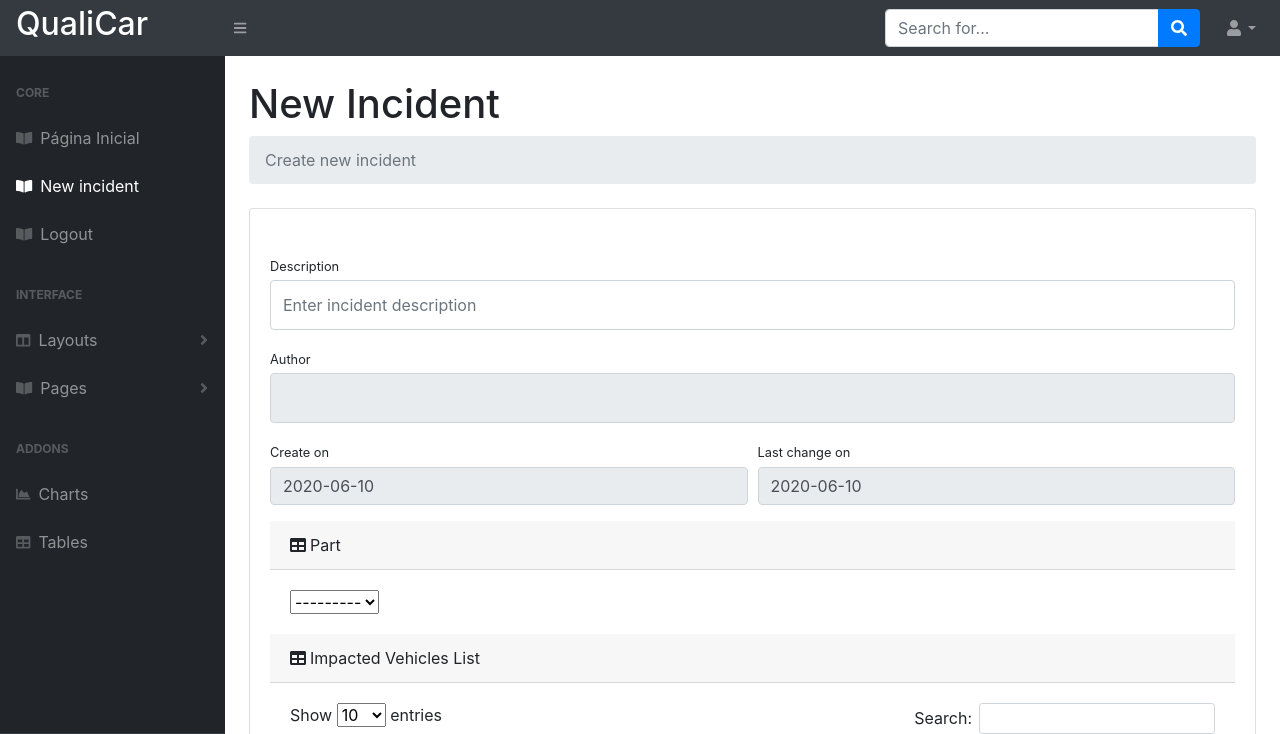
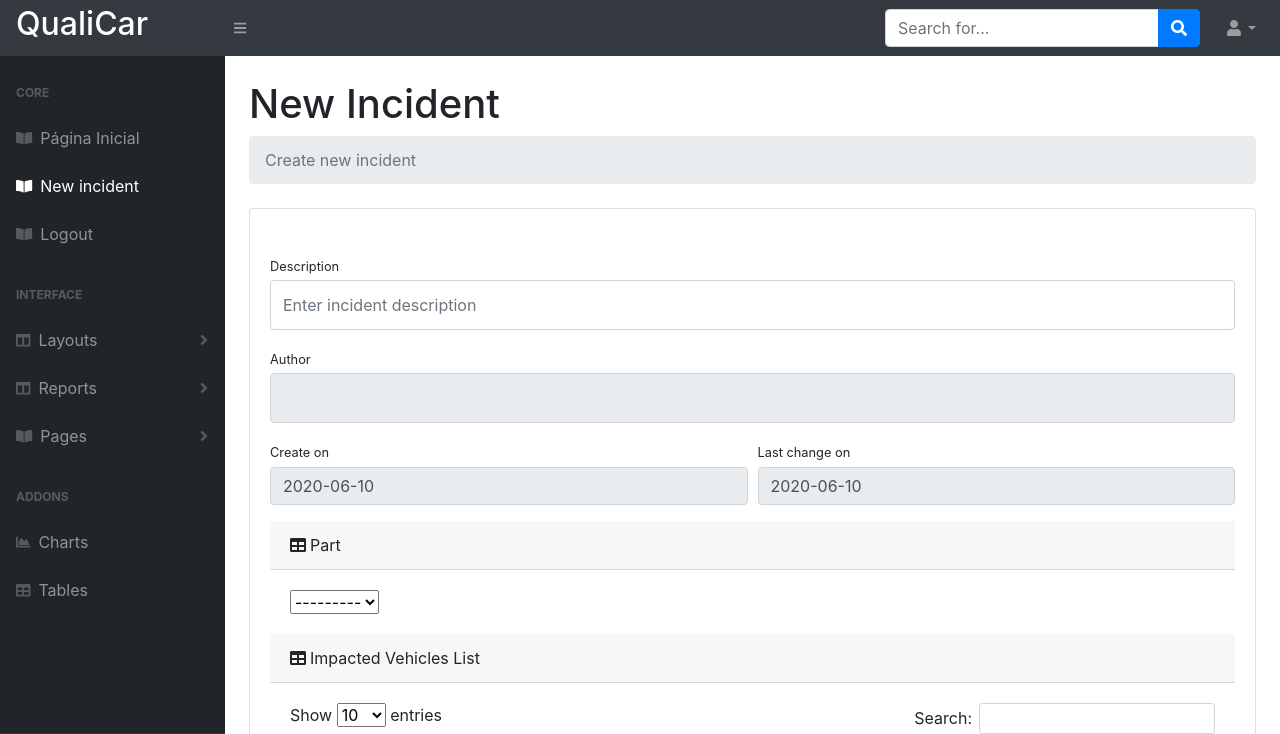
Before and after one commit to alexandre-hirata/qualiCar, a Django app: page /incident in a window 1280 px wide. Shown: the top 734 px of the page. Run offline with Django 3.2, Linux system fonts and the light colour scheme; the visitor is signed in with stand-in values (Sample User, id 1); data that the repository does not hold is empty; some libraries are stand-ins or nearby versions.

Commit message:
Add side panel for Reports tool
Signed-off-by: Alexandre Hirata <alexthirata@gmail.com>

```diff
--- a/app/frontend/templates/base.html
+++ b/app/frontend/templates/base.html
@@ -69,6 +69,19 @@
                             <div class="collapse" id="collapseLayouts" aria-labelledby="headingOne" data-parent="#sidenavAccordion">
                                 <nav class="sb-sidenav-menu-nested nav"><a class="nav-link" href="layout-static.html">Static Navigation</a><a class="nav-link" href="layout-sidenav-light.html">Light Sidenav</a></nav>
                             </div>
+                            {% if user.is_authenticated %}
+                            <a class="nav-link collapsed" href="#" data-toggle="collapse" data-target="#collapseReports" aria-expanded="false" aria-controls="collapseLayouts"
+                                ><div class="sb-nav-link-icon"><i class="fas fa-columns"></i></div>
+                                Reports
+                                <div class="sb-sidenav-collapse-arrow"><i class="fas fa-angle-down"></i></div
+                            ></a>
+                            <div class="collapse" id="collapseReports" aria-labelledby="headingOne" data-parent="#sidenavAccordion">
+                                <nav class="sb-sidenav-menu-nested nav">
+                                  <a class="nav-link" href="{% url 'import-parts' %}">Import Parts</a>
+                                  <a class="nav-link" href="{% url 'export-parts' %}">Export Parts</a>
+                                </nav>
+                            </div>
+                            {% endif %}
                             <a class="nav-link collapsed" href="#" data-toggle="collapse" data-target="#collapsePages" aria-expanded="false" aria-controls="collapsePages"
                                 ><div class="sb-nav-link-icon"><i class="fas fa-book-open"></i></div>
                                 Pages
```
